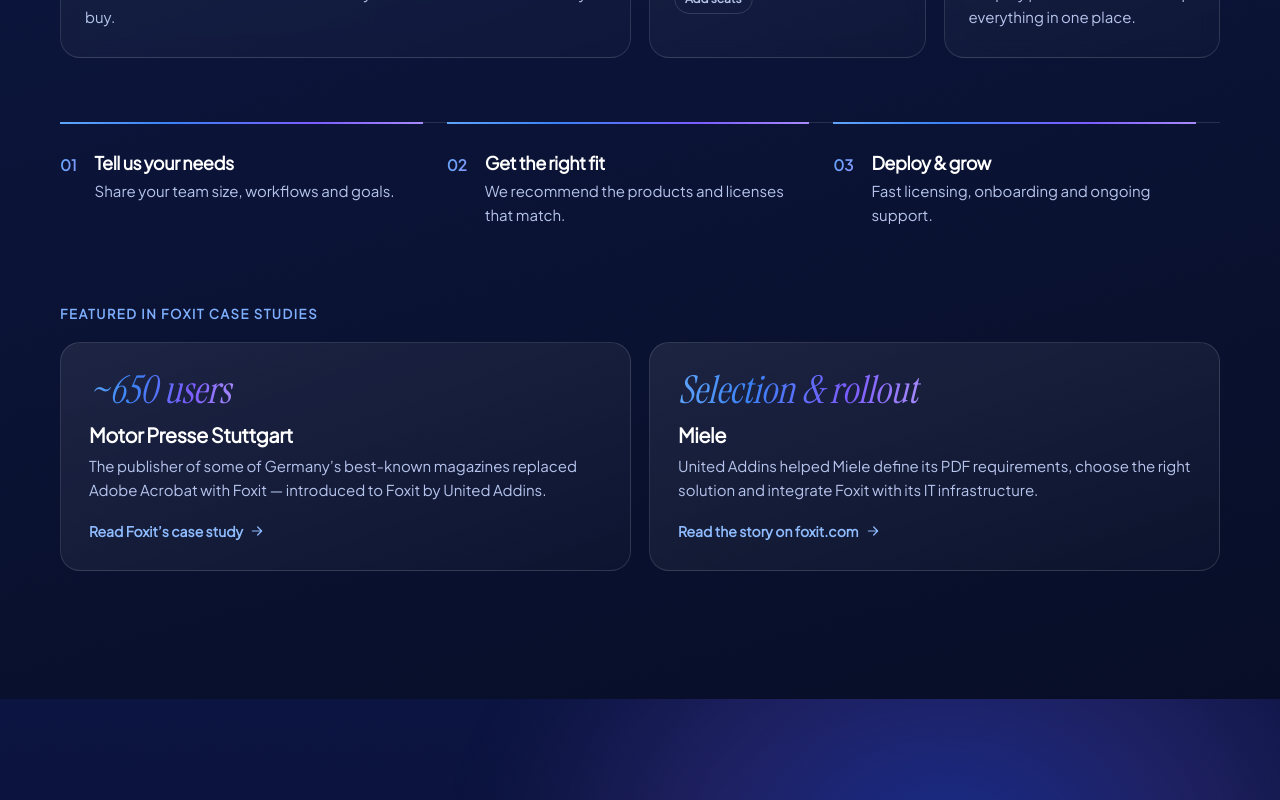
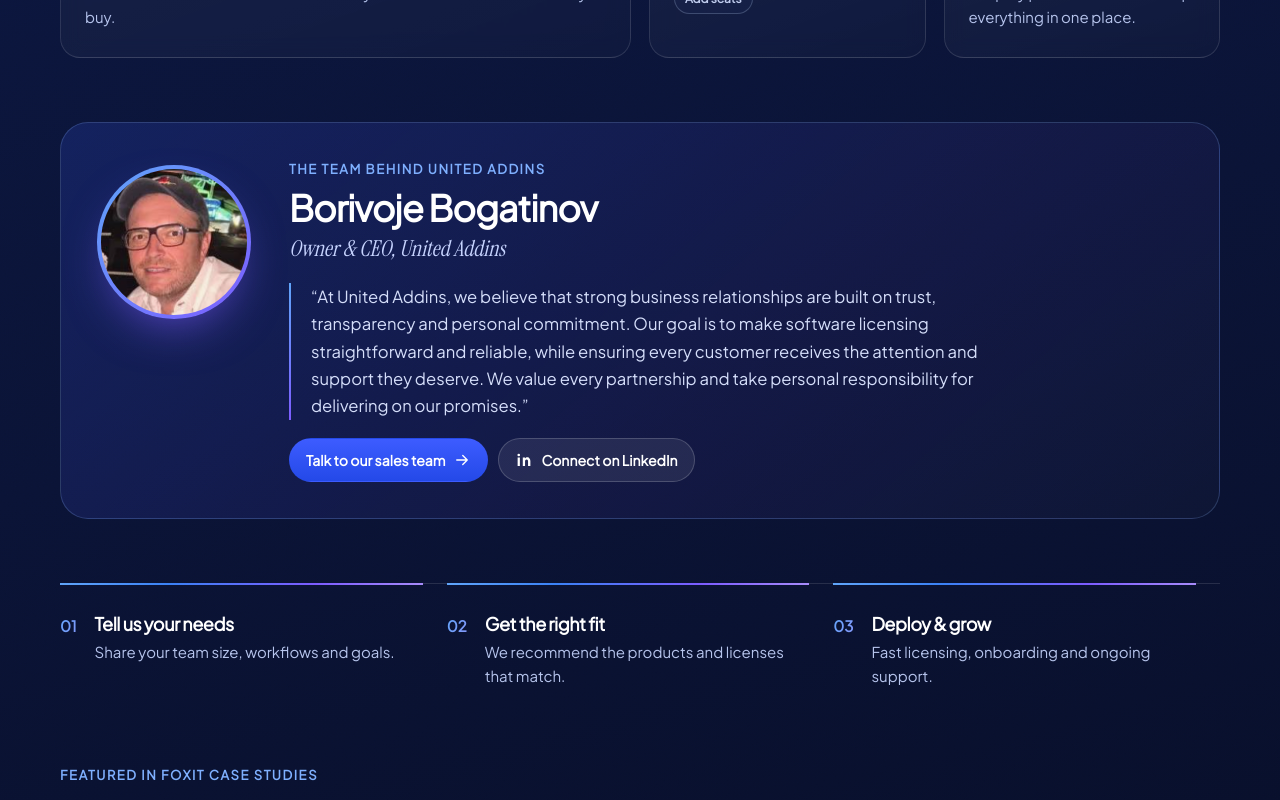
Before and after one commit to milevskidarko/unitedaddins, a React (Vite) app: page /about in a window 1280 px wide. Shown: the part 1000-1800 px from the top of the page. Built offline with nearby package versions, Linux system fonts and the light colour scheme; no server answers.

Commit message:
Add owner photo to About page

```diff
--- /dev/null
+++ b/src/components/Leader.jsx
@@ -0,0 +1,65 @@
+import { useState } from 'react'
+import { LinkedIn, Arrow } from './Icons.jsx'
+import { L, useT } from '../i18n.jsx'
+
+// The person behind United Addins (About page).
+// Photo: public/team/borivoje-bogatinov.png (replace with a larger, square photo when available).
+// Until it exists, the card shows the initials instead.
+const LEADER = {
+  name: 'Borivoje Bogatinov',
+  initials: 'BB',
+  photo: '/team/borivoje-bogatinov.png',
+  linkedin: 'https://www.linkedin.com/in/borivoje-bogatinov-2232b34',
+}
+
+const T = {
+  en: {
+    eyebrow: 'The team behind United Addins',
+    role: 'Owner & CEO, United Addins',
+    // Statement provided by United Addins (Nov 2026).
+    text: 'At United Addins, we believe that strong business relationships are built on trust, transparency and personal commitment. Our goal is to make software licensing straightforward and reliable, while ensuring every customer receives the attention and support they deserve. We value every partnership and take personal responsibility for delivering on our promises.',
+    linkedin: 'Connect on LinkedIn',
+    team: 'Talk to our sales team',
+    newTab: '(opens in a new tab)',
+  },
+  de: {
+    eyebrow: 'Das Team hinter United Addins',
+    role: 'Inhaber & CEO, United Addins',
+    text: 'Bei United Addins sind wir überzeugt, dass starke Geschäftsbeziehungen auf Vertrauen, Transparenz und persönlichem Engagement beruhen. Unser Ziel ist es, Softwarelizenzierung einfach und zuverlässig zu gestalten und dabei sicherzustellen, dass jeder Kunde die Aufmerksamkeit und Unterstützung erhält, die er verdient. Wir schätzen jede Partnerschaft und übernehmen persönlich Verantwortung dafür, unsere Versprechen einzuhalten.',
+    linkedin: 'Auf LinkedIn vernetzen',
+    team: 'Mit unserem Vertriebsteam sprechen',
+    newTab: '(öffnet in neuem Tab)',
+  },
+}
+
+export default function Leader() {
+  const t = useT(T)
+  const [photoOk, setPhotoOk] = useState(true)
+  return (
+    <div className="leader" data-reveal>
+      <div className="leader__photo">
+        {photoOk ? (
+          <img src={LEADER.photo} alt={LEADER.name} width="160" height="160" loading="lazy" onError={() => setPhotoOk(false)} />
+        ) : (
+          <span aria-hidden="true">{LEADER.initials}</span>
+        )}
+      </div>
+      <div className="leader__body">
+        <p className="leader__eyebrow">{t.eyebrow}</p>
+        <h2 className="leader__name">{LEADER.name}</h2>
+        <p className="leader__role">{t.role}</p>
+        <blockquote className="leader__quote">
+          <p>{t.text}</p>
+        </blockquote>
+        <div className="leader__links">
+          <L to="/contact#quote" className="leader__link leader__link--primary">
+            {t.team} <Arrow />
+          </L>
+          <a className="leader__link" href={LEADER.linkedin} target="_blank" rel="noopener noreferrer">
+            <LinkedIn /> {t.linkedin}<span className="sr-only"> {t.newTab}</span>
+          </a>
+        </div>
+      </div>
+    </div>
+  )
+}
--- a/src/components/WhyUs.css
+++ b/src/components/WhyUs.css
@@ -345,3 +345,93 @@
 @media (prefers-reduced-motion: reduce) {
   .why-card.is-visible .seats span:nth-child(-n + 30) { background: linear-gradient(135deg, #60a5fa, #7c5cff); }
 }
+
+/* ---------- The person behind the company (About page) ---------- */
+.leader {
+  margin-top: clamp(40px, 5vw, 64px);
+  display: flex;
+  align-items: center;
+  gap: clamp(20px, 3vw, 40px);
+  padding: clamp(22px, 3vw, 36px);
+  border-radius: var(--radius-lg);
+  background: linear-gradient(140deg, rgba(59, 91, 255, 0.18), rgba(124, 92, 255, 0.08) 60%, rgba(255, 255, 255, 0.02));
+  border: 1px solid rgba(143, 188, 255, 0.22);
+}
+.leader__photo {
+  flex-shrink: 0;
+  width: clamp(110px, 12vw, 160px);
+  aspect-ratio: 1;
+  border-radius: 50%;
+  padding: 4px;
+  background: linear-gradient(135deg, #60a5fa, #7c5cff);
+  box-shadow: 0 20px 50px -20px rgba(124, 92, 255, 0.8);
+}
+.leader__photo img,
+.leader__photo span {
+  width: 100%;
+  height: 100%;
+  border-radius: 50%;
+  object-fit: cover;
+  display: grid;
+  place-items: center;
+  background: #121e4d;
+  color: #fff;
+  font-size: clamp(32px, 4vw, 48px);
+  font-weight: 800;
+  letter-spacing: -0.03em;
+}
+.leader__eyebrow { font-size: 13px; font-weight: 700; letter-spacing: 0.12em; text-transform: uppercase; color: #7fb0ff; }
+.leader__name { margin-top: 8px; font-size: clamp(26px, 3vw, 36px); font-weight: 800; }
+.leader__role { margin-top: 4px; font-family: var(--serif); font-style: italic; font-size: 22px; color: #c7d4ff; }
+.leader__text { margin-top: 12px; max-width: 560px; color: #b6c4ec; }
+.leader__link {
+  margin-top: 18px;
+  display: inline-flex;
+  align-items: center;
+  gap: 8px;
+  padding: 10px 16px;
+  border-radius: 999px;
+  font-size: 14px;
+  font-weight: 700;
+  color: #fff;
+  background: rgba(255, 255, 255, 0.08);
+  border: 1px solid rgba(255, 255, 255, 0.18);
+  transition: background 0.2s ease, border-color 0.2s ease;
+}
+.leader__link svg { width: 18px; height: 18px; }
+.leader__link:hover { background: #0a66c2; border-color: #0a66c2; }
+@media (max-width: 600px) {
+  .leader { flex-direction: column; text-align: center; }
+  .leader__text { margin-inline: auto; }
+}
+.leader__links { margin-top: 18px; display: flex; flex-wrap: wrap; gap: 10px; }
+.leader__links .leader__link { margin-top: 0; }
+.leader__link--primary { background: linear-gradient(180deg, #3d5cff, #2449e8); border-color: transparent; }
+.leader__link--primary:hover { background: #2449e8; border-color: #2449e8; }
+@media (max-width: 600px) {
+  .leader__links { justify-content: center; }
+}
+/* Owner's statement */
+.leader { align-items: flex-start; }
+.leader__photo { margin-top: 6px; }
+.leader__quote {
+  position: relative;
+  margin: 16px 0 0;
+  padding-left: 20px;
+  max-width: 720px;
+  border-left: 2px solid;
+  border-image: linear-gradient(180deg, #60a5fa, #7c5cff) 1;
+}
+.leader__quote p {
+  font-size: clamp(15.5px, 1.3vw, 17px);
+  line-height: 1.65;
+  color: #d5defa;
+}
+.leader__quote p::before { content: '“'; }
+.leader__quote p::after { content: '”'; }
+:lang(de) .leader__quote p::before { content: '„'; }
+:lang(de) .leader__quote p::after { content: '“'; }
+@media (max-width: 600px) {
+  .leader { align-items: center; }
+  .leader__quote { padding-left: 0; padding-top: 14px; border-left: 0; border-top: 2px solid; text-align: left; }
+}
--- a/src/components/WhyUs.jsx
+++ b/src/components/WhyUs.jsx
@@ -1,5 +1,6 @@
 import { Award, Key, Headset, Handshake, Arrow } from './Icons.jsx'
 import CountUp from './CountUp.jsx'
+import Leader from './Leader.jsx'
 import { L, useT } from '../i18n.jsx'
 import './WhyUs.css'
 
@@ -202,6 +203,8 @@ export default function WhyUs({ compact = false }) {
           </div>
         ) : (
           <>
+            <Leader />
+
             <ol className="steps">
               {t.steps.map(([title, text], i) => (
                 <li key={title} className="step" data-reveal style={{ '--d': `${i * 0.1}s` }}>
```
Also changed, not shown: public/team/borivoje-bogatinov.png (added).
